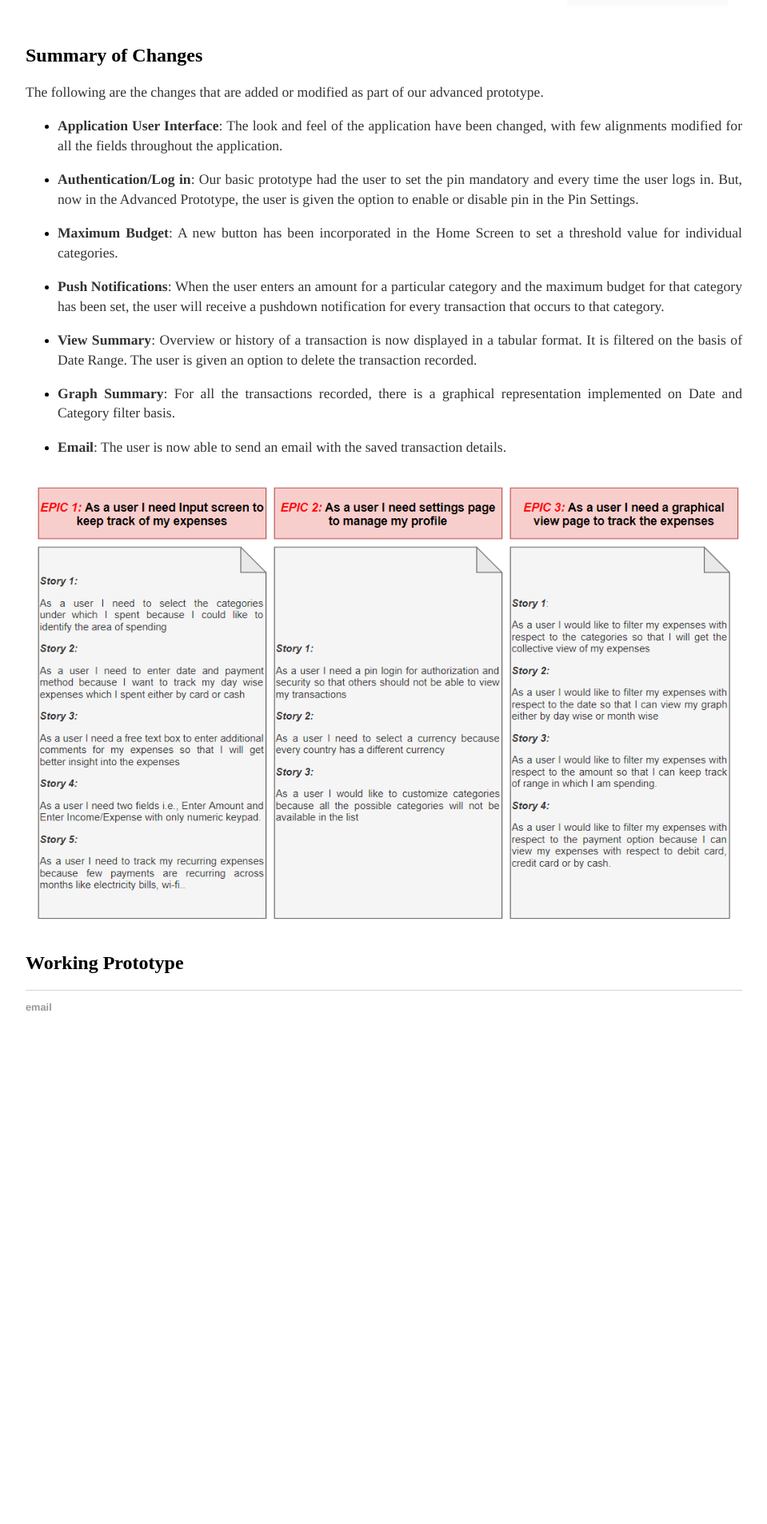
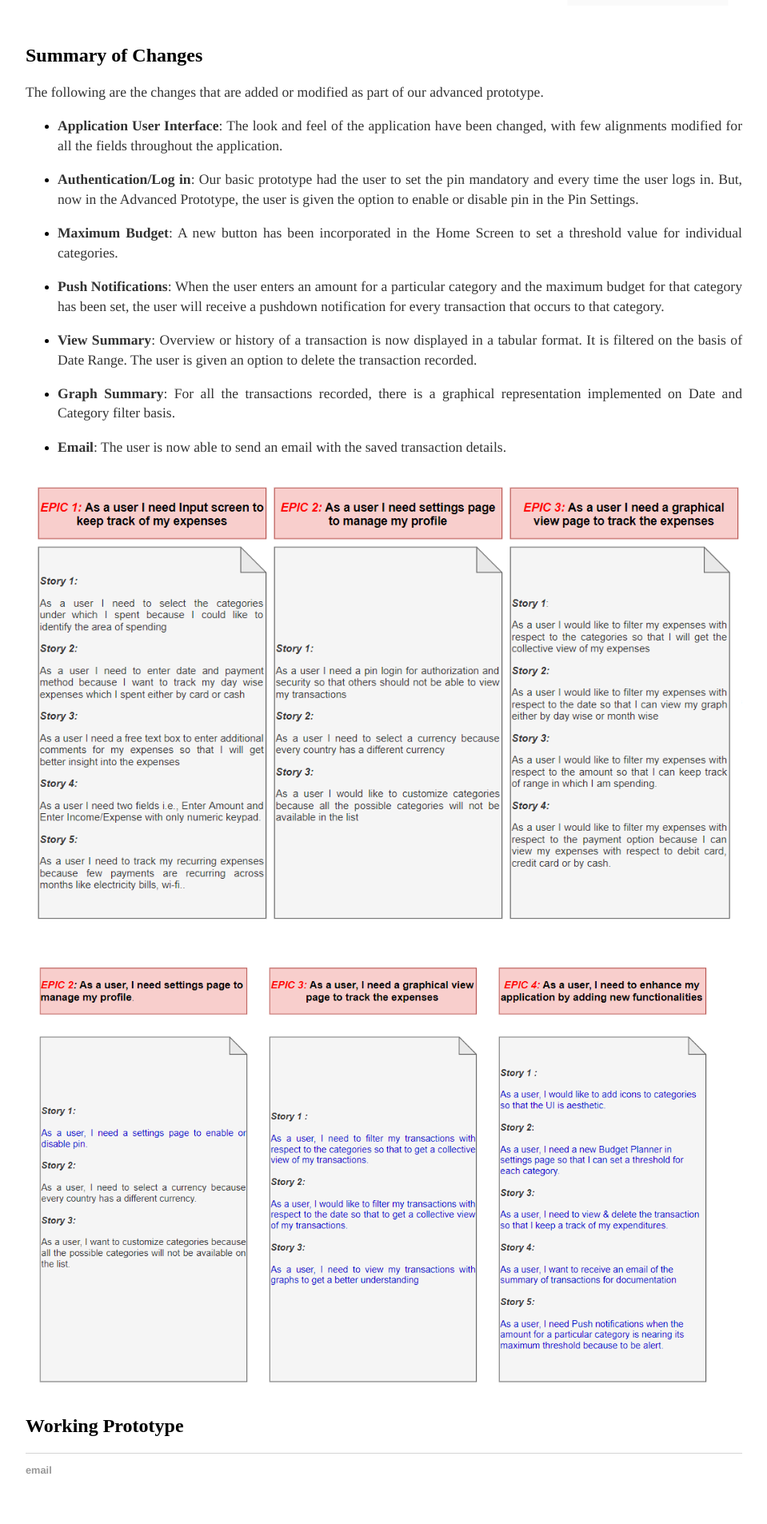
Before and after one commit to DBSE-teaching/isee2019-Sky-Net, a Jekyll site: the page built from docs/_posts/2019-06-04-third-post.md, in a window 1280 px wide. Shown: the part 4264-6170 px from the top of the page at 80% size, without its empty margins (160-1119 px from the left). Built offline with Jekyll 4.4.1, drawn with Linux system fonts in a browser that asks for light colours; before the commit the page ends 5591 px from its top, so only the background shows below that.

Commit message:
Update 2019-06-04-third-post.md

```diff
--- a/docs/_posts/2019-06-04-third-post.md
+++ b/docs/_posts/2019-06-04-third-post.md
@@ -74,4 +74,6 @@
 
 ![Deadline image]({{site.baseurl}}/images/olduserstories.png "Old User Stories"){:height="50%" width="100%"}
 
+![Deadline image]({{site.baseurl}}/images/newuserstories.png "New User Stories"){:height="50%" width="100%"}
+
 ## Working Prototype
```
